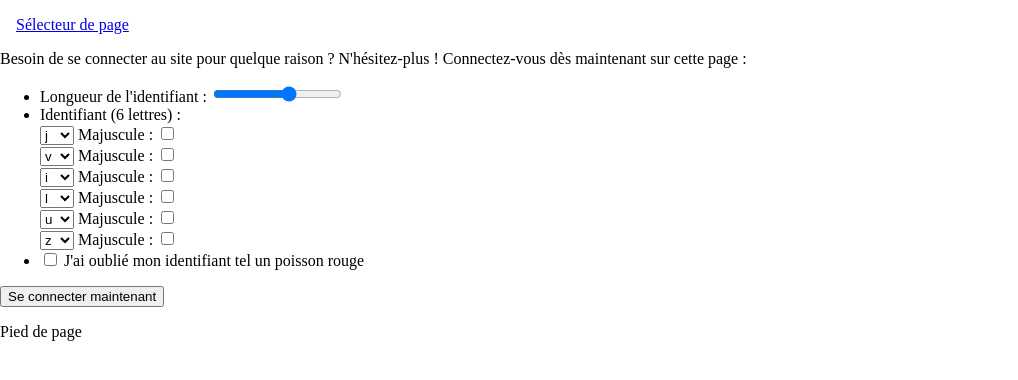
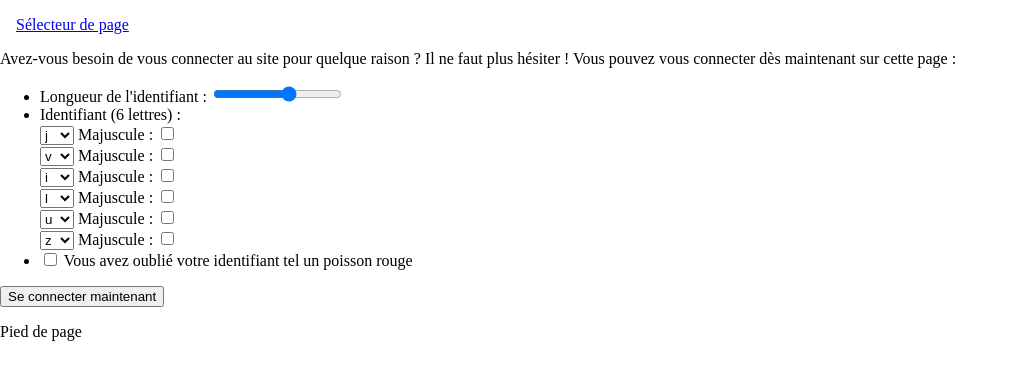
Before and after one commit to science-numerale/yuser, a SvelteKit app: page /connexion in a window 1280 px wide. Shown: the top 380 px of the page, without its empty margins (0-1018 px from the left). Built offline with nearby package versions, Linux system fonts and the light colour scheme.

Commit message:
À présent, nous pouvons parler aux utilisateurs à la première personne !

```diff
--- /dev/null
+++ b/src/components/conjugaison.svelte.ts
@@ -0,0 +1,255 @@
+import type { Personnalisation } from "../states/personnalisation.svelte"
+
+type Personne = {
+	type: 1 | 2 | 3,
+	nombre: "s" | "p",
+}
+
+let verbesNormaux = {
+	"avoir": {
+		"présent": {
+			s: {
+				1: "^ai",
+				2: "as",
+				3: "a"
+			},
+			p: {
+				1: "avons",
+				2: "avez",
+				3: "ont"
+			}
+		}
+	},
+	"pouvoir": {
+		"présent": {
+			s: {
+				1: "peux",
+				2: "peux",
+				3: "peut"
+			},
+			p: {
+				1: "pouvons",
+				2: "pouvez",
+				3: "peuvent"
+			}
+		},
+	}
+} satisfies Record<string, {
+	[key in "présent"]?: { // Pas d'impératif, ça marche pas à toutes les personnes
+		s: {
+			1: string,
+			2: string,
+			3: string
+		},
+		p: {
+			1: string,
+			2: string,
+			3: string
+		}
+	}
+}>;
+
+export function obtPronom(type: "sujet", personne: Personne, genre: "f" | "i" | "m"): string
+export function obtPronom(type: "COD" | "COI", personne: Personne, genre: "f" | "i" | "m", réfléchit: boolean): string
+
+export function obtPronom(type: "sujet" | "COD" | "COI", personne: Personne, genre: "f" | "i" | "m" = "i", réfléchit: boolean = false) {
+	switch (type) {
+		// === Pronoms sujets ===
+		case "sujet":
+			switch (personne.nombre) {
+				case "s":
+					switch (personne.type) {
+						case 1:
+							return "je"
+						case 2:
+							return "tu"
+						case 3:
+							switch (genre) {
+								case "f":
+									return "elle"
+								case "i":
+									return "on"
+								case "m":
+									return "il"
+							}
+					}
+				case "p":
+					switch (personne.type) {
+						case 1:
+							return "nous"
+						case 2:
+							return "vous"
+						case 3:
+							switch (genre) {
+								case "f":
+									return "elles"
+								case "i":
+									return "ils"
+								case "m":
+									return "ils"
+							}
+					}
+			}
+
+		// === Pronoms COD ===
+		case "COD":
+			switch (personne.nombre) {
+				case "s":
+					switch (personne.type) {
+						case 1:
+							return "me"
+						case 2:
+							return "te"
+						case 3:
+							if (réfléchit) {
+								return "se"
+							} else {
+								switch (genre) {
+									case "f":
+										return "la"
+									case "i":
+										return "le"
+									case "m":
+										return "le"
+								}
+							}
+					}
+				case "p":
+					switch (personne.type) {
+						case 1:
+							return "nous"
+						case 2:
+							return "vous"
+						case 3:
+							if (réfléchit) {
+								return "se"
+							} else {
+								return "les"
+							}
+					}
+			}
+
+		// === Pronoms COI ===
+		case "COI":
+			switch (personne.nombre) {
+				case "s":
+					switch (personne.type) {
+						case 1:
+							return "me"
+						case 2:
+							return "te"
+						case 3:
+							if (réfléchit) {
+								return "se"
+							} else {
+								return "lui"
+							}
+					}
+				case "p":
+					switch (personne.type) {
+						case 1:
+							return "nous"
+						case 2:
+							return "vous"
+						case 3:
+							if (réfléchit) {
+								return "se"
+							} else {
+								return "leur"
+							}
+					}
+			}
+	}
+}
+
+export function obtPossessif(personne: Personne, objet: { nombre: "s" | "p", genre: "f" | "m" }) {
+	switch (objet.nombre) {
+		case "s":
+			switch (personne.nombre) {
+				case "s":
+					switch (objet.genre) {
+						case "f":
+							switch (personne.type) {
+								case 1:
+									return "ma"
+								case 2:
+									return "ta"
+								case 3:
+									return "sa"
+							}
+						case "m":
+							switch (personne.type) {
+								case 1:
+									return "mon"
+								case 2:
+									return "ton"
+								case 3:
+									return "son"
+							}
+					}
+				case "p":
+					switch (personne.type) {
+						case 1:
+							return "notre"
+						case 2:
+							return "votre"
+						case 3:
+							return "leur"
+					}
+			}
+		case "p":
+			switch (personne.nombre) {
+				case "s":
+					switch (personne.type) {
+						case 1:
+							return "mes"
+						case 2:
+							return "tes"
+						case 3:
+							return "ses"
+					}
+				case "p":
+					switch (personne.type) {
+						case 1:
+							return "nos"
+						case 2:
+							return "vos"
+						case 3:
+							return "leurs"
+					}
+			}
+	}
+}
+
+export function obtPersonne(personnalisation: Personnalisation): Personne {
+	return {
+		type: personnalisation.type,
+		nombre: personnalisation.nombre > 1 ? "p" : (personnalisation.type === 2 && personnalisation.respect > 0 ? "p" : "s"),
+	}
+}
+
+export function conjuguer(verbe: keyof typeof verbesNormaux, personne: Personne) {
+	return verbesNormaux[verbe]["présent"][personne.nombre][personne.type]
+}
+
+export function formuler(verbe: keyof typeof verbesNormaux, personnalisation: Personnalisation, majuscule: boolean = false, intention: "affirmatif" | "iterrogatif" = "affirmatif") {
+	let s = obtPronom("sujet", obtPersonne(personnalisation), personnalisation.genre)
+	let v = conjuguer(verbe, obtPersonne(personnalisation))
+	let res = ""
+	switch (intention) {
+		case "affirmatif":
+			res = `${s} ${v}`
+			break;
+		case "iterrogatif":
+			res = `${v}-${s}`
+			break;
+	}
+
+	res = res.replaceAll("e ^", "'")
+	res = res.replaceAll("^", "")
+
+	if (majuscule) {
+		res = res.charAt(0).toUpperCase() + res.slice(1)
+	}
+	return res
+}
--- a/src/routes/connexion/+page.svelte
+++ b/src/routes/connexion/+page.svelte
@@ -1,7 +1,14 @@
 <script lang="ts">
 	import { goto } from "$app/navigation";
 	import { base } from "$app/paths";
+	import {
+		formuler,
+		obtPersonne,
+		obtPossessif,
+		obtPronom,
+	} from "../../components/conjugaison.svelte";
 	import compte from "../../states/compte.svelte";
+	import personnalisation from "../../states/personnalisation.svelte";
 
 	let alphabet = "abcdefghijklmnopqrstuvwxyz";
 	let longueurInitiale = Math.floor(Math.random() * 10) + 1;
@@ -31,8 +38,22 @@
 </script>
 
 <p>
-	Besoin de se connecter au site pour quelque raison ? N'hésitez-plus !
-	Connectez-vous dès maintenant sur cette page :
+	{formuler("avoir", personnalisation, true, "iterrogatif")} besoin de {obtPronom(
+		"COD",
+		obtPersonne(personnalisation),
+		personnalisation.genre,
+		true,
+	)} connecter au site pour quelque raison ? Il ne faut plus hésiter ! {formuler(
+		"pouvoir",
+		personnalisation,
+		true,
+	)}
+	{obtPronom(
+		"COD",
+		obtPersonne(personnalisation),
+		personnalisation.genre,
+		true,
+	)} connecter dès maintenant sur cette page :
 </p>
 
 <ul>
@@ -66,7 +87,7 @@
 
 	<li>
 		<input bind:checked={mdpOublié} type="checkbox" />
-		<span>J'ai oublié mon identifiant tel un poisson rouge</span>
+		<span>{formuler("avoir", personnalisation, true)} oublié {obtPossessif(obtPersonne(personnalisation), {nombre: "s", genre: "m"})} identifiant tel { personnalisation.nombre > 1 ? "des" : "un" } poisson rouge</span>
 	</li>
 </ul>
 
--- a/src/routes/page/+page.svelte
+++ b/src/routes/page/+page.svelte
@@ -6,4 +6,7 @@
 </script>
 
 <h1>Bienvenue sur {nom}</h1>
-<p>Malheureusement, {nom} n'existe pas encore</p>
+<p>
+	Malheureusement, {nom} n'existe pas encore Peut-être recherchiez-vous
+	<a href={`https://duck.com?q=${nom}`}>cela</a>...
+</p>
--- /dev/null
+++ b/src/states/personnalisation.svelte.ts
@@ -0,0 +1,19 @@
+import localStorageState from "./storage.svelte";
+
+export type Personnalisation = {
+	type: 1 | 2 | 3,
+	nombre: number,
+	respect: 0 | 1 // Niveau de respect
+	genre: "f" | "i" | "m"
+}
+
+let def: Personnalisation = {
+	type: 2,
+	nombre: 1,
+	respect: 1,
+	genre: "i"
+};
+
+let personnalisation = localStorageState("totoiement", def)
+
+export default personnalisation
```
Also changed, not shown: src/routes/+page.svelte (+17 -13 lines), src/routes/personnalisation/+page.svelte (added, +16 -0 lines), src/routes/selecteur/+page.svelte (+18 -7 lines), src/components/popupUtils.svelte.ts (renamed from src/components/PopupUtils.svelte.ts), 1 other file (tests, documents, lock files or other folders).
